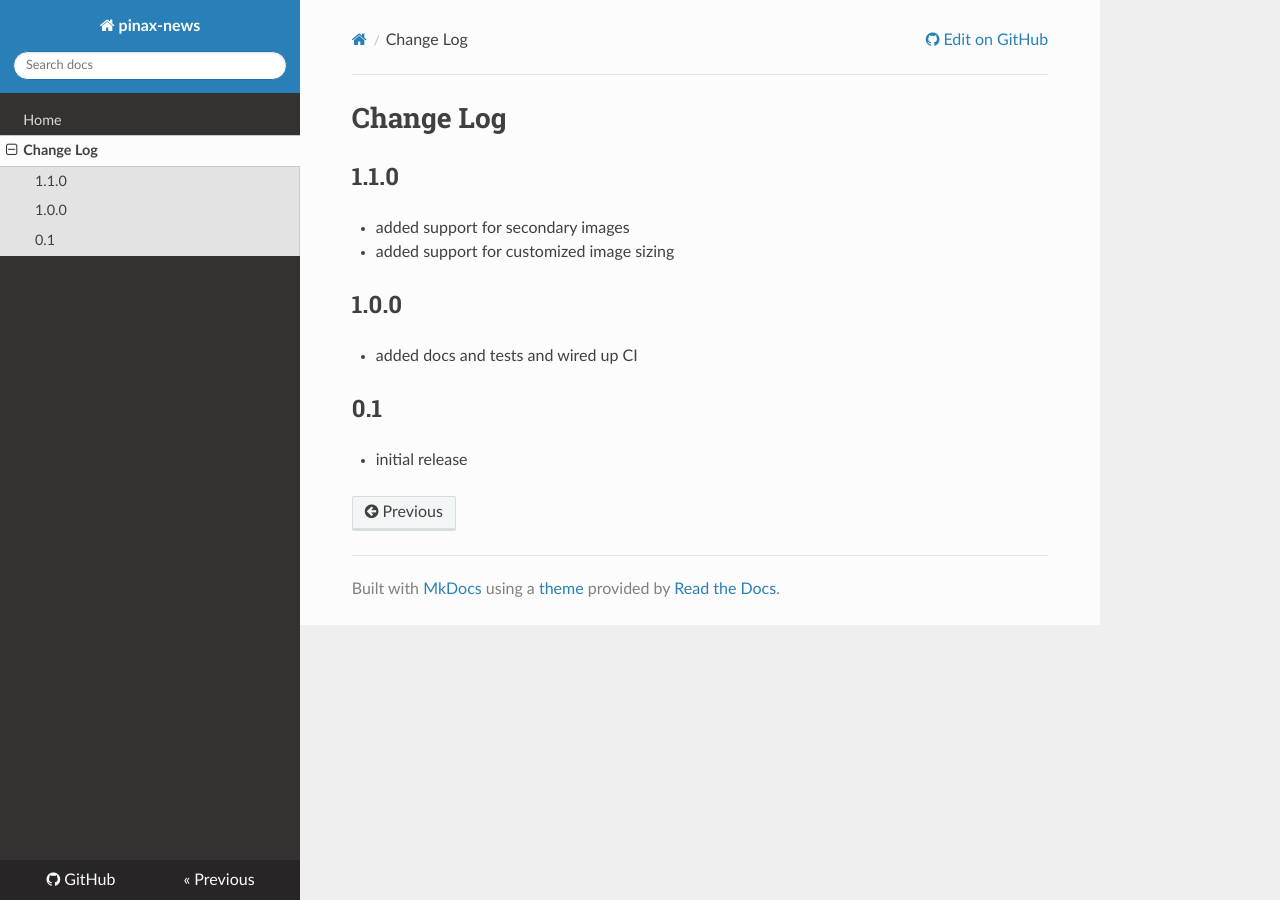
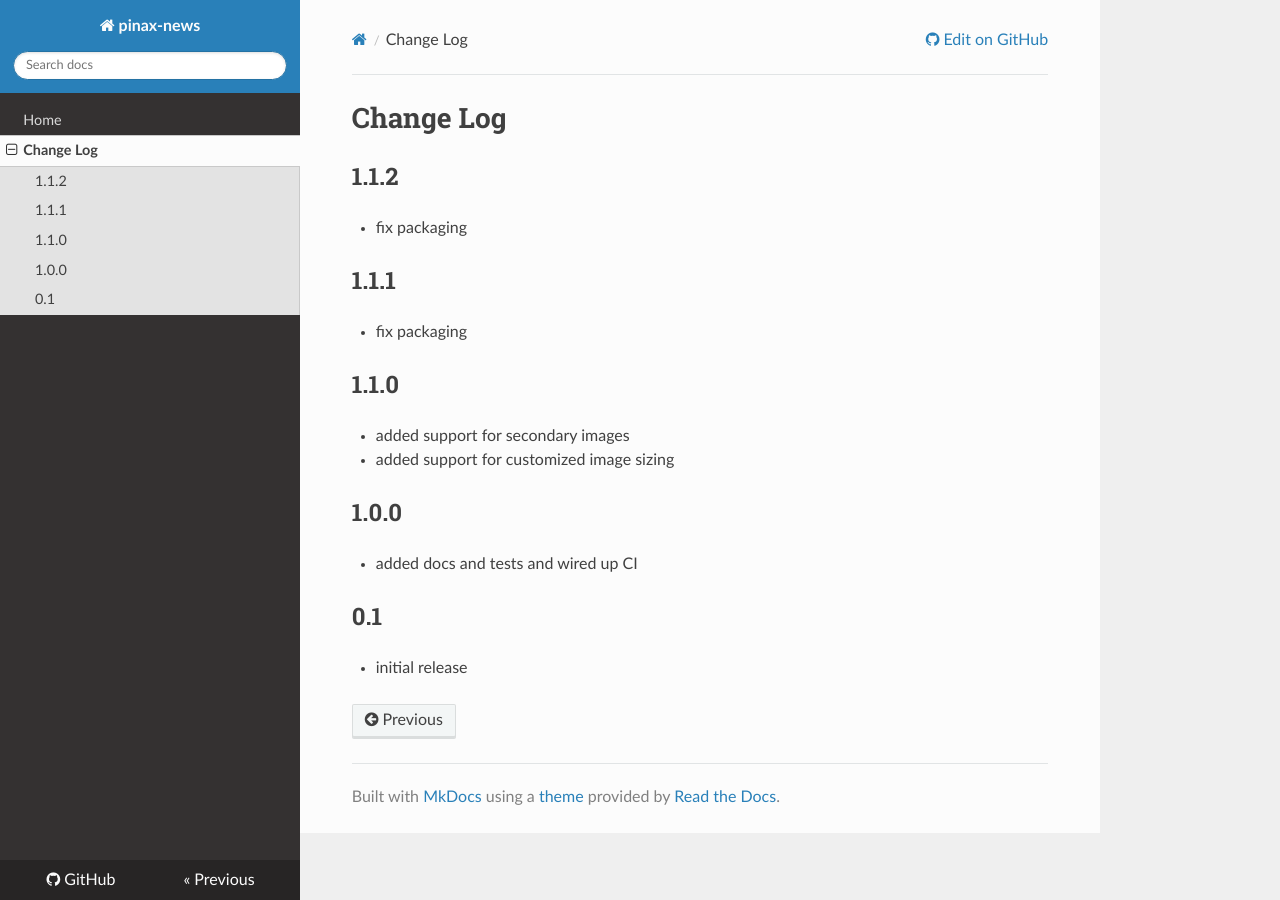
Before and after one commit to pinax/pinax-news, an MkDocs documentation site: the page built from docs/changelog.md, in a window 1280 px wide. Built offline with MkDocs 1.6.1, drawn with Linux system fonts in a browser that asks for light colours; nearby versions of some CDN libraries; old or Windows-style settings are respelled for this version of MkDocs.

Commit message:
Update change log

```diff
--- a/docs/changelog.md
+++ b/docs/changelog.md
@@ -1,4 +1,12 @@
 # Change Log
+
+## 1.1.2
+
+* fix packaging
+
+## 1.1.1
+
+* fix packaging
 
 ## 1.1.0
 
```
